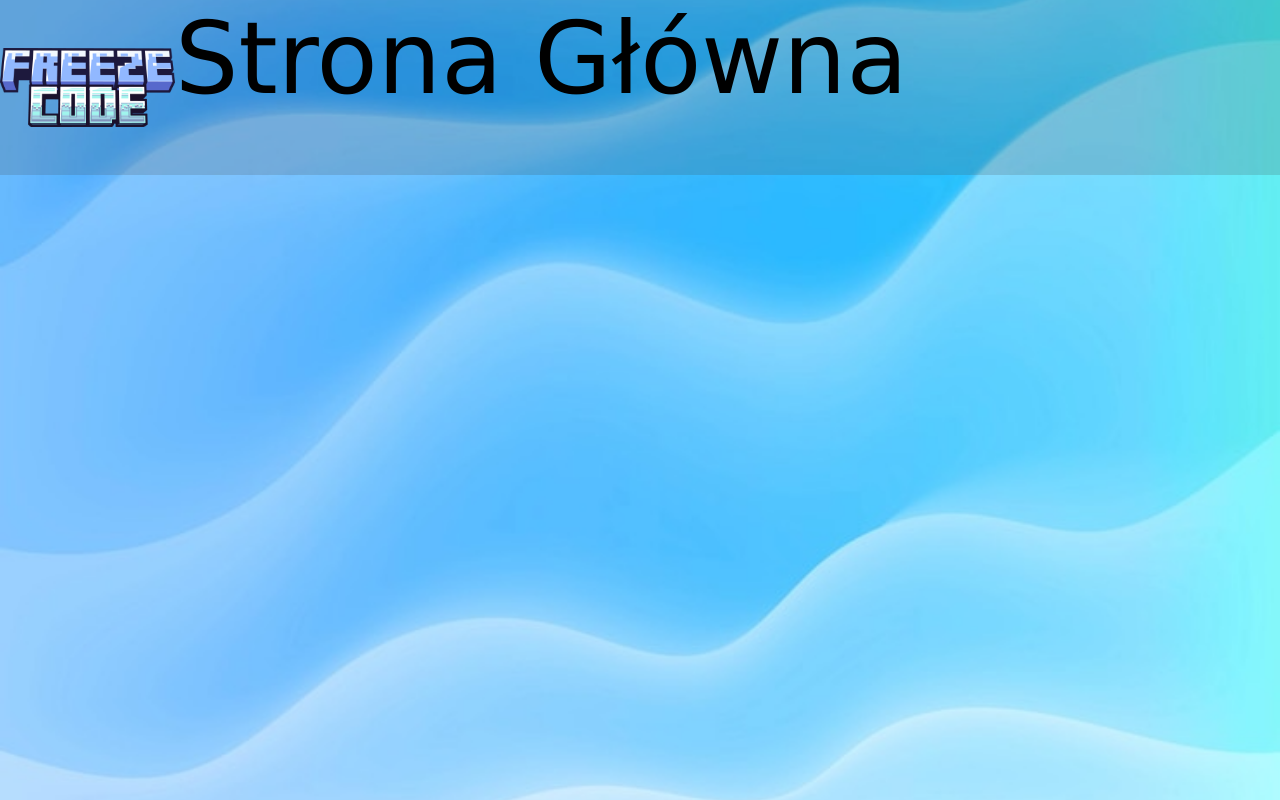
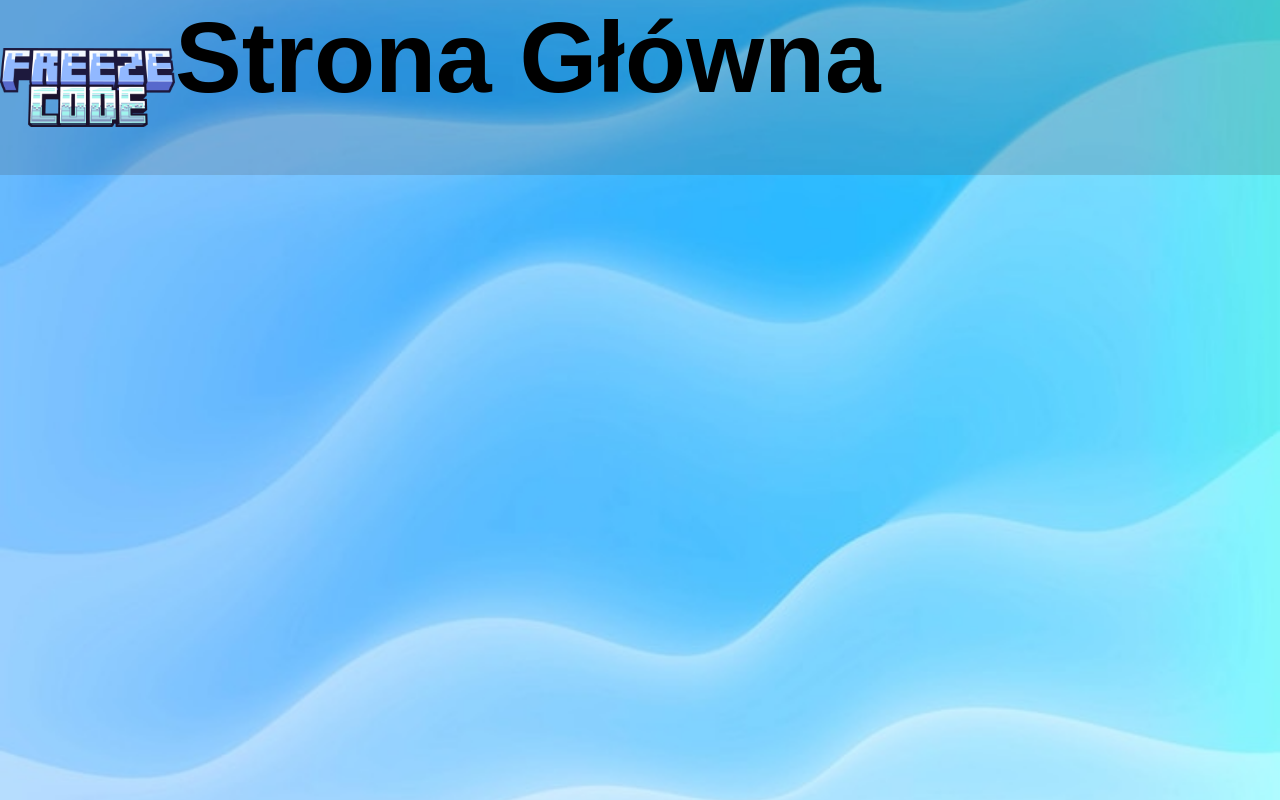
Before and after one commit to OszymonO/FreezeCode, a plain HTML site: page index.html in a window 1280 px wide. Drawn offline with Linux system fonts and the light colour scheme.

Commit message:
Update index.html

```diff
--- a/index.html
+++ b/index.html
@@ -42,10 +42,11 @@
   }
 
   .logo > .name {
-    font-family: Verdana, Geneva, Tahoma, sans-serif;
+    font-family: sans-serif;
     font-size: 100px;
-    font-weight: 500;
+    font-weight: 750;
     float: left;
+    display: block;
   }
 </style>
 
```
